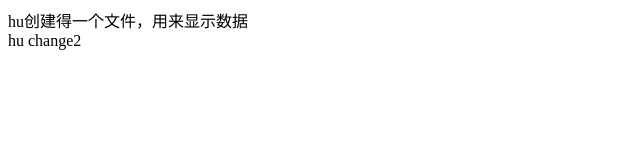
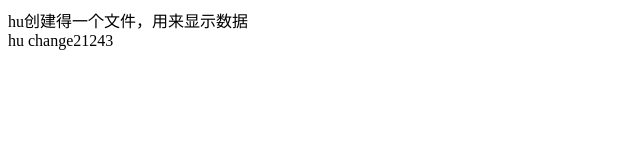
Before and after one commit to Mad-hu/sass-safetou, a plain HTML site: page index.html in a window 1280 px wide. Shown: the full height of the page, 0-640 px from the left. Drawn offline with Linux system fonts and the light colour scheme.

Commit message:
141
124142

```diff
--- a/index.html
+++ b/index.html
@@ -6,6 +6,6 @@
 </head>
 <body>
     <div>hu创建得一个文件，用来显示数据</div>
-    hu change2
+    hu change21243
 </body>
 </html>
```
